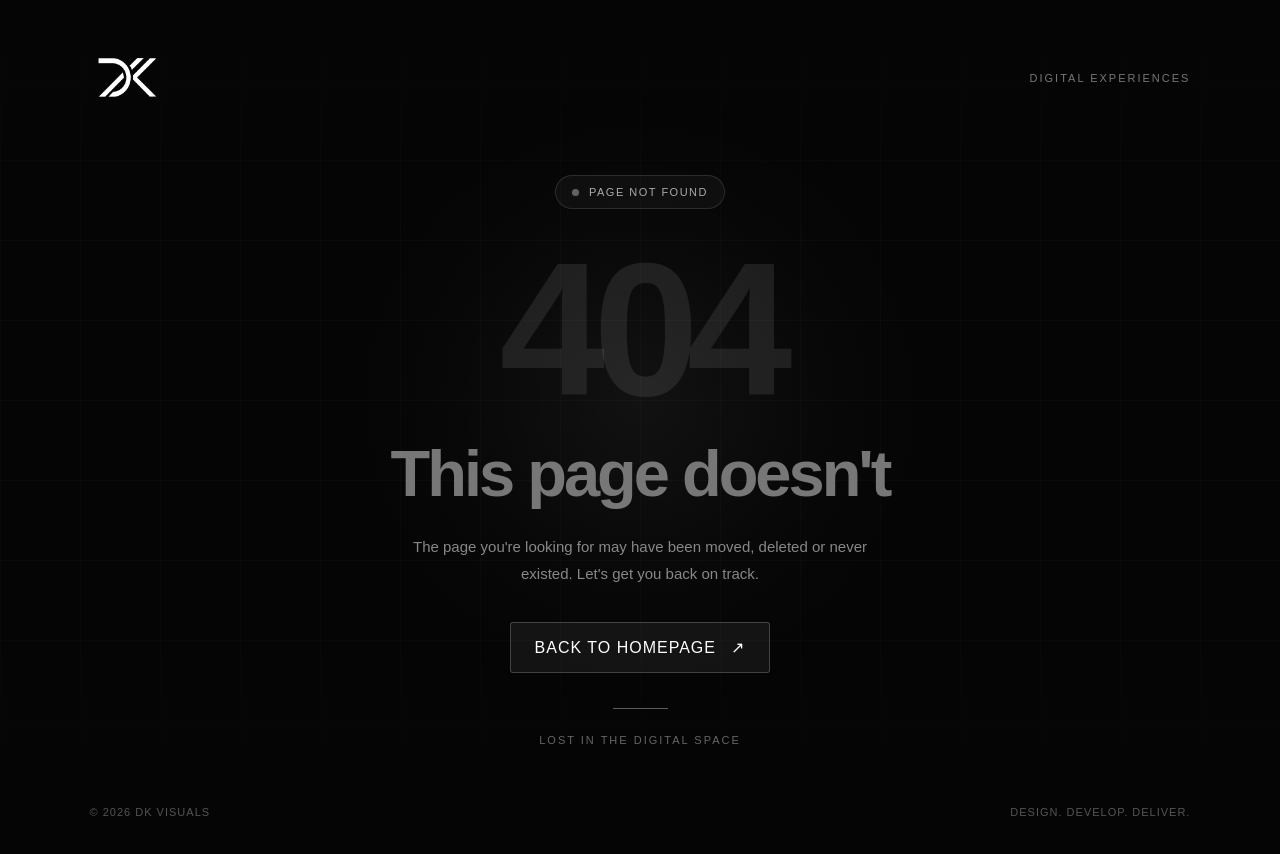
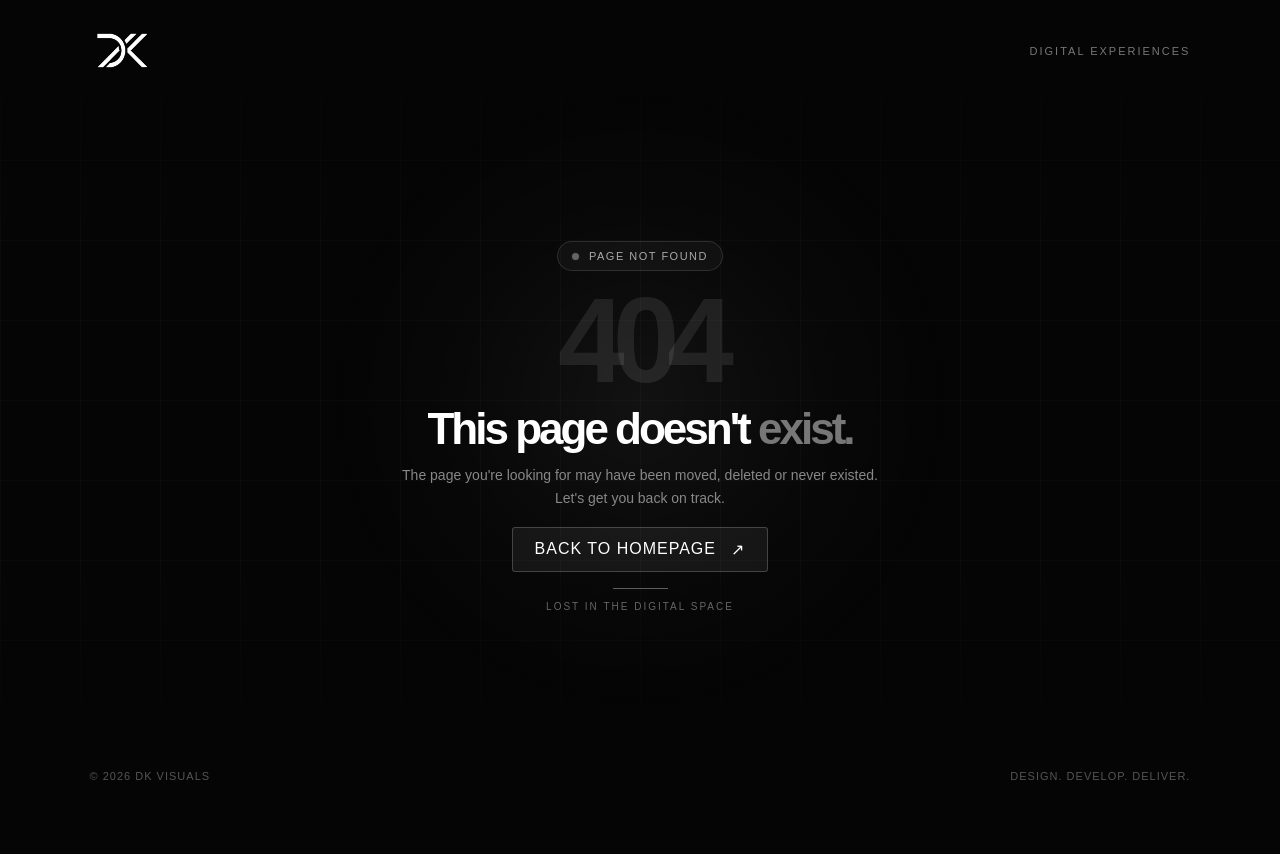
Before and after one commit to dkvisuals/dkvisuals, a plain HTML site: page 404.html in a window 1280 px wide. After the commit the page ends 800 px from the top, so only its background shows below. Drawn offline with Linux system fonts and the light colour scheme.

Commit message:
Update 404.html

```diff
--- a/404.html
+++ b/404.html
@@ -1,6 +1,7 @@
 
 <!DOCTYPE html>
 <html lang="en">
+
 <head>
     <meta charset="UTF-8">
     <meta name="viewport" content="width=device-width, initial-scale=1.0">
@@ -25,10 +26,12 @@
 
         body {
             min-height: 100vh;
+            min-height: 100svh;
             background: #050505;
             color: #fff;
             font-family: Arial, Helvetica, sans-serif;
-            overflow: hidden;
+            overflow-x: hidden;
+            overflow-y: auto;
         }
 
         /* =========================
@@ -82,9 +85,10 @@
             position: relative;
             z-index: 1;
             min-height: 100vh;
+            min-height: 100svh;
             display: flex;
             flex-direction: column;
-            padding: 40px 7%;
+            padding: clamp(18px, 4vh, 40px) 7%;
         }
 
         /* =========================
@@ -95,6 +99,7 @@
             display: flex;
             align-items: center;
             justify-content: space-between;
+            flex-shrink: 0;
         }
 
         .logo {
@@ -126,10 +131,11 @@
             align-items: center;
             justify-content: center;
             text-align: center;
-            padding: 60px 20px;
+            padding: clamp(25px, 5vh, 60px) 20px;
         }
 
         .content {
+            width: 100%;
             max-width: 750px;
             animation: fadeUp 1s ease forwards;
         }
@@ -141,7 +147,7 @@
             align-items: center;
             gap: 10px;
             padding: 10px 16px;
-            margin-bottom: 35px;
+            margin-bottom: 30px;
             border: 1px solid rgba(255,255,255,0.12);
             border-radius: 50px;
             background: rgba(255,255,255,0.035);
@@ -158,6 +164,7 @@
             background: #fff;
             box-shadow: 0 0 12px rgba(255,255,255,0.6);
             animation: pulse 2s infinite;
+            flex-shrink: 0;
         }
 
         /* ERROR CODE */
@@ -179,12 +186,14 @@
             line-height: 1.05;
             letter-spacing: -3px;
             font-weight: 600;
-            margin-bottom: 25px;
+            margin-bottom: 20px;
         }
 
-        h1 span {
+        h1 span:last-child {
             color: #777;
         }
+
+        /* DESCRIPTION */
 
         .description {
             max-width: 490px;
@@ -200,7 +209,7 @@
             display: inline-flex;
             align-items: center;
             gap: 15px;
-            margin-top: 35px;
+            margin-top: 30px;
             padding: 15px 24px;
             border: 1px solid rgba(255,255,255,0.2);
             border-radius: 3px;
@@ -224,7 +233,7 @@
             border-color: #fff;
         }
 
-        .home-button:hover span {
+        .home-button:hover span:last-child {
             transform: translate(3px, -3px);
         }
 
@@ -234,7 +243,7 @@
             width: 55px;
             height: 1px;
             background: rgba(255,255,255,0.35);
-            margin: 35px auto 25px;
+            margin: 30px auto 20px;
         }
 
         .small-text {
@@ -256,6 +265,7 @@
             color: #555;
             font-size: 11px;
             letter-spacing: 1px;
+            flex-shrink: 0;
         }
 
         footer span:last-child {
@@ -291,21 +301,70 @@
         }
 
         /* =========================
-           RESPONSIVE
+           SHORT SCREEN HEIGHTS
+        ========================= */
+
+        @media (max-height: 800px) and (min-width: 601px) {
+
+            .page {
+                padding-top: 18px;
+                padding-bottom: 18px;
+            }
+
+            .logo img {
+                width: 65px;
+            }
+
+            main {
+                padding: 15px 20px;
+            }
+
+            .status {
+                margin-bottom: 15px;
+                padding: 8px 14px;
+            }
+
+            .error-code {
+                font-size: clamp(85px, 15vh, 140px);
+                margin-bottom: 12px;
+            }
+
+            h1 {
+                font-size: clamp(32px, 5.5vh, 52px);
+                margin-bottom: 12px;
+            }
+
+            .description {
+                font-size: 14px;
+                line-height: 1.6;
+            }
+
+            .home-button {
+                margin-top: 18px;
+                padding: 12px 22px;
+            }
+
+            .divider {
+                margin: 16px auto 12px;
+            }
+
+            .small-text {
+                font-size: 10px;
+            }
+        }
+
+        /* =========================
+           MOBILE
         ========================= */
 
         @media (max-width: 600px) {
 
-            body {
-                overflow-y: auto;
-            }
-
             .page {
-                padding: 28px 6%;
+                padding: 25px 6%;
             }
 
             .logo img {
-                width: 75px;
+                width: 65px;
             }
 
             .header-label {
@@ -317,17 +376,32 @@
                 padding: 45px 10px;
             }
 
+            .status {
+                margin-bottom: 25px;
+                font-size: 10px;
+            }
+
             .error-code {
                 font-size: clamp(100px, 30vw, 140px);
                 letter-spacing: -7px;
             }
 
             h1 {
+                font-size: clamp(34px, 9vw, 48px);
                 letter-spacing: -2px;
             }
 
             .description {
                 font-size: 14px;
+                line-height: 1.7;
+            }
+
+            .home-button {
+                margin-top: 25px;
+            }
+
+            .divider {
+                margin: 25px auto 18px;
             }
 
             footer {
@@ -336,6 +410,61 @@
                 gap: 12px;
             }
         }
+
+        /* =========================
+           VERY SHORT MOBILE SCREENS
+        ========================= */
+
+        @media (max-height: 650px) and (max-width: 600px) {
+
+            .page {
+                padding-top: 15px;
+                padding-bottom: 15px;
+            }
+
+            main {
+                padding: 25px 10px;
+            }
+
+            .status {
+                margin-bottom: 15px;
+            }
+
+            .error-code {
+                font-size: 95px;
+                margin-bottom: 12px;
+            }
+
+            h1 {
+                font-size: 34px;
+                margin-bottom: 12px;
+            }
+
+            .home-button {
+                margin-top: 18px;
+            }
+
+            .divider {
+                margin: 18px auto 12px;
+            }
+        }
+
+        /* =========================
+           REDUCED MOTION
+        ========================= */
+
+        @media (prefers-reduced-motion: reduce) {
+
+            *,
+            *::before,
+            *::after {
+                animation-duration: 0.01ms !important;
+                animation-iteration-count: 1 !important;
+                scroll-behavior: auto !important;
+                transition-duration: 0.01ms !important;
+            }
+        }
+
     </style>
 </head>
 
@@ -347,7 +476,10 @@
 
     <div class="page">
 
+        <!-- HEADER -->
+
         <header>
+
             <a href="index.html" class="logo">
                 <img src="assets/images/logo-white.png" alt="DK VISUALS">
             </a>
@@ -355,16 +487,23 @@
             <div class="header-label" data-i18n="header">
                 Digital Experiences
             </div>
+
         </header>
 
+        <!-- MAIN CONTENT -->
+
         <main>
+
             <div class="content">
 
                 <div class="status">
+
                     <span class="status-dot"></span>
+
                     <span data-i18n="status">
                         Page not found
                     </span>
+
                 </div>
 
                 <div class="error-code">
@@ -372,7 +511,8 @@
                 </div>
 
                 <h1>
-                    <span data-i18n="heading1">This page doesn't >exist.</span>
+                    <span data-i18n="heading1">This page doesn't</span>
+                    <span data-i18n="heading2">exist.</span>
                 </h1>
 
                 <p class="description" data-i18n="description">
@@ -381,8 +521,13 @@
                 </p>
 
                 <a href="index.html" class="home-button">
-                    <span data-i18n="button">Back to homepage</span>
+
+                    <span data-i18n="button">
+                        Back to homepage
+                    </span>
+
                     <span>↗</span>
+
                 </a>
 
                 <div class="divider"></div>
@@ -392,19 +537,26 @@
                 </p>
 
             </div>
+
         </main>
 
+        <!-- FOOTER -->
+
         <footer>
+
             <span>© 2026 DK VISUALS</span>
+
             <span>Design. Develop. Deliver.</span>
+
         </footer>
 
     </div>
 
+    <!-- =========================
+         LANGUAGE DETECTION
+    ========================= -->
+
     <script>
-        /* =========================
-           LANGUAGE DETECTION
-        ========================= */
 
         const translations = {
 
@@ -440,6 +592,7 @@
 
         };
 
+
         function detectLanguage() {
 
             const browserLanguages = navigator.languages?.length
@@ -461,7 +614,9 @@
             }
 
             return "en";
+
         }
+
 
         function setLanguage(language) {
 
@@ -483,6 +638,7 @@
 
         }
 
+
         const detectedLanguage = detectLanguage();
 
         setLanguage(detectedLanguage);
```
